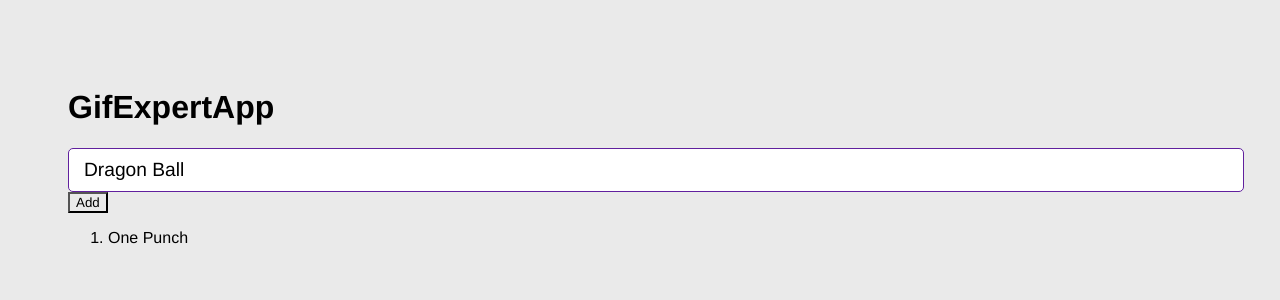
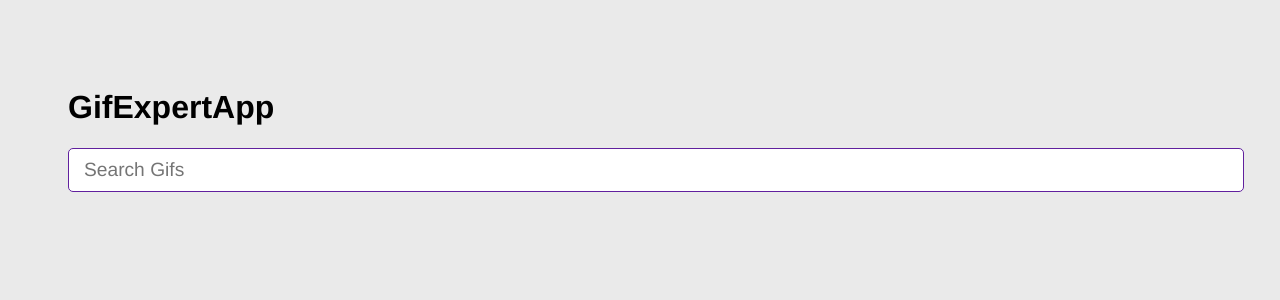
Before and after one commit to JquinteroWeb/gif-app-react, a React (Vite) app: page / in a window 1280 px wide. Shown: the top 300 px of the page. Built offline with nearby package versions, Linux system fonts and the light colour scheme.

Commit message:
Add category

```diff
--- a/src/GifExpertApp.jsx
+++ b/src/GifExpertApp.jsx
@@ -2,10 +2,9 @@
 import { AddCategory } from './components/AddCategory'
 export const GifExpertApp = () => {
 
-    const [categories, setCategories] = useState(['One Punch']);
-    const onAddCategory = () => {
-        //setCategories([ ...categories,'valorant']);
-        setCategories(cat => [...cat,'Nueva']);
+    const [categories, setCategories] = useState([]);
+    const onAddCategory = (newCategory) => {
+        setCategories(cat => [...cat, newCategory]);
     }
 
     return (
@@ -14,9 +13,11 @@
             <h1>GifExpertApp</h1>
 
             {/* Input */}
-            <AddCategory />
+            <AddCategory
+                onNewCategory = {onAddCategory}
+            />
             {/* List */}
-            <button onClick={ onAddCategory }>Add</button>
+
             <ol>
                 {
                     categories.map((category) => {
--- a/src/components/AddCategory.jsx
+++ b/src/components/AddCategory.jsx
@@ -1,14 +1,17 @@
 import { useState } from 'react';
 
 
-export const AddCategory = () => {
-    const [inputValue, setInputValue] = useState('Dragon Ball');
+export const AddCategory = ({ onNewCategory }) => {
+    const [inputValue, setInputValue] = useState('');
 
     const onInput = ({ target }) => {
         setInputValue(target.value);
     }
-    const onSubmit = (event) =>{
+    const onSubmit = (event) => {
         event.preventDefault();
+        if (inputValue.trim().length <= 1) return;
+        onNewCategory(inputValue.trim());
+        setInputValue('');
     }
     return (
         <form onSubmit={onSubmit}>
```
Also changed, not shown: package.json (line endings or trailing spaces), 2 other files (tests, documents, lock files or other folders).
